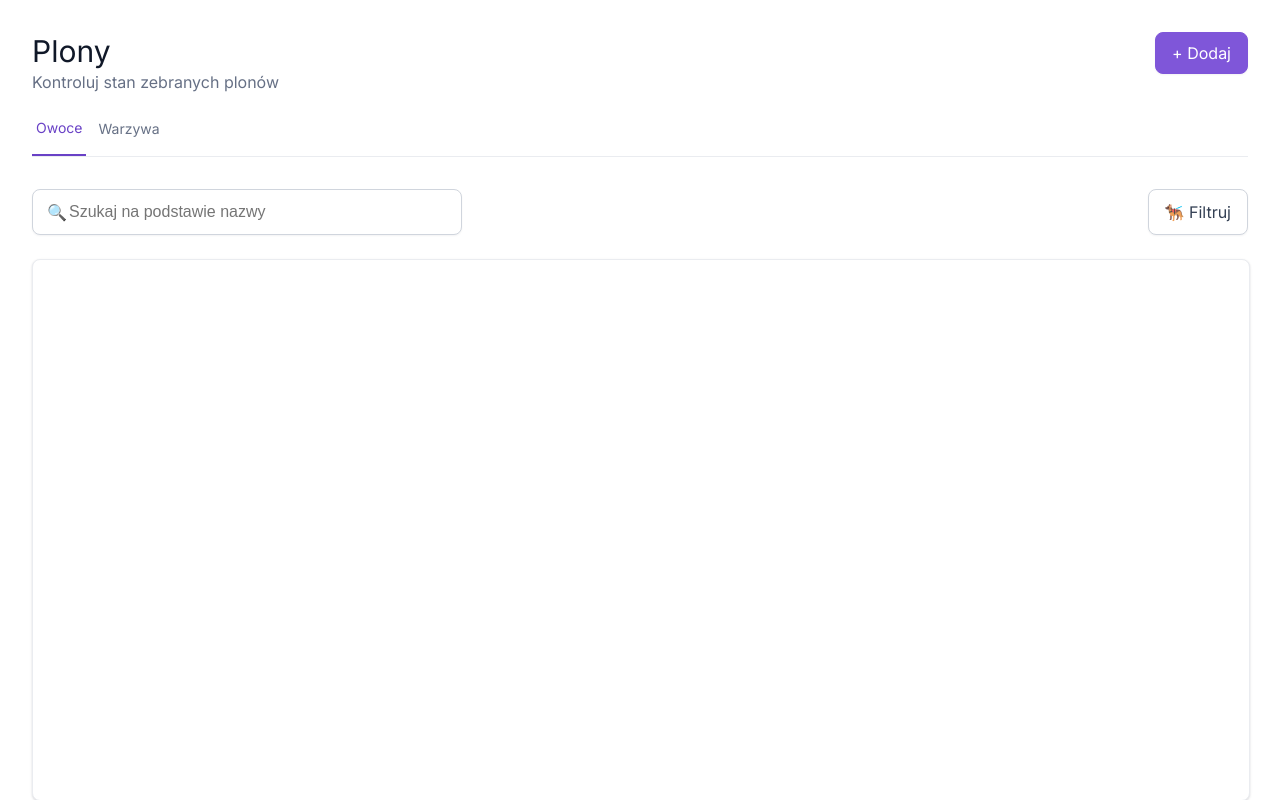
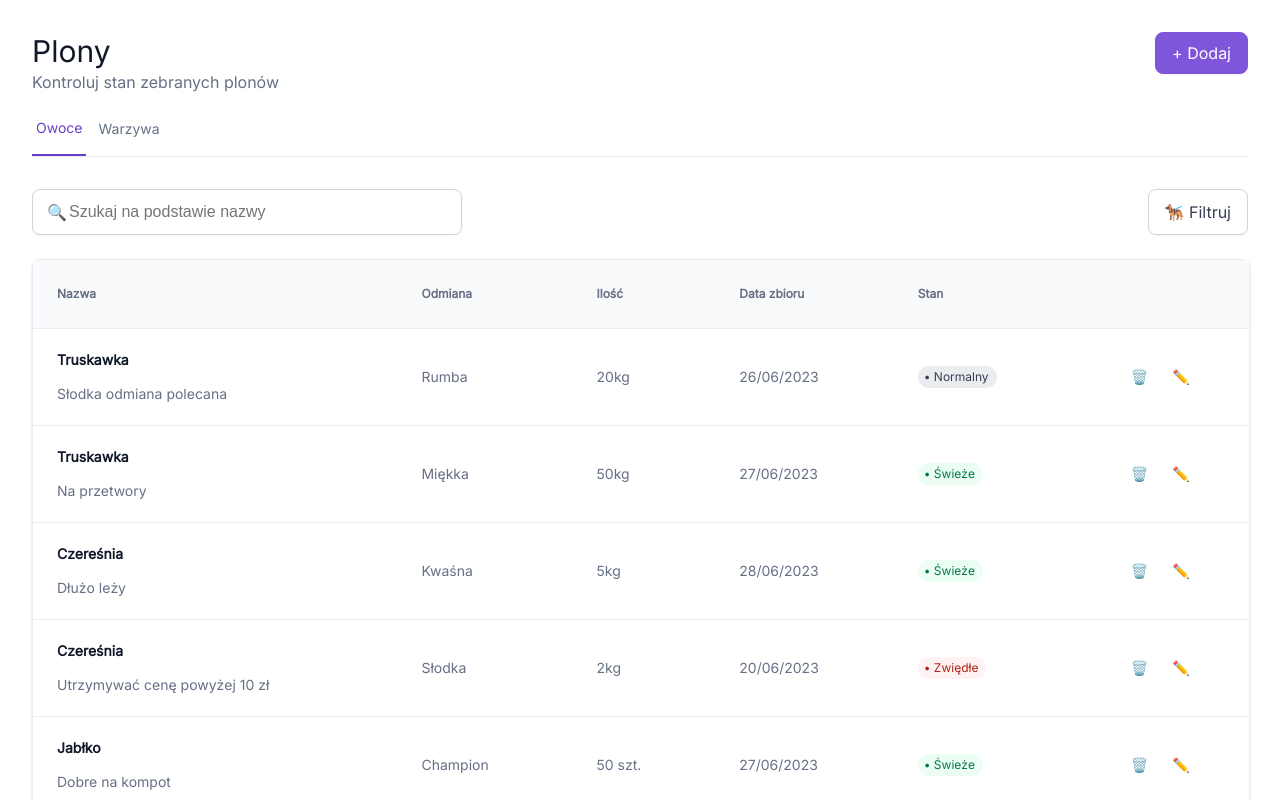
Before and after one commit to Weronika-Zaprawa/wolm, a React (Create React App) app: page / in a window 1280 px wide. Built offline with nearby package versions, Linux system fonts and the light colour scheme.

Commit message:
Cu 862k3bnym create table layout (#2)
* Working on table styles

* Created table layout

```diff
--- a/src/home-page/components/table/Table.scss
+++ b/src/home-page/components/table/Table.scss
@@ -2,7 +2,6 @@
 
 .table-container {
   width: 100%;
-  height: 540px;
   display: flex;
   flex-direction: column;
   align-items: flex-start;
@@ -15,4 +14,132 @@
   background: base.$white;
   box-shadow: 0px 1px 2px 0px rgba(16, 24, 40, 0.06),
     0px 1px 3px 0px rgba(16, 24, 40, 0.1);
+
+  table {
+    width: 100%;
+    background: base.$white;
+    border-spacing: 0px;
+
+    p {
+      color: base.$gray-900;
+      font-size: 14px;
+      font-style: normal;
+      font-weight: 600;
+      line-height: 20px;
+      margin-top: 0px;
+    }
+
+    tr {
+      border-bottom: 1px solid base.$gray-200;
+      height: 44px;
+      padding: 12px 24px;
+      gap: 12px;
+
+      td {
+        text-align: start;
+        height: 44px;
+        padding: 12px 24px;
+        color: base.$gray-500;
+        border-bottom: 1px solid base.$gray-200;
+        font-size: 14px;
+        font-style: normal;
+        font-weight: 400;
+        line-height: 20px;
+
+        .pill {
+          width: fit-content;
+          display: flex;
+          align-items: flex-start;
+          mix-blend-mode: multiply;
+
+          display: flex;
+          padding: 2px 8px 2px 6px;
+          justify-content: center;
+          align-items: center;
+          gap: 6px;
+          border-radius: 16px;
+          background: base.$gray-200;
+          color: base.$gray-700;
+
+          text-align: center;
+          font-size: 12px;
+          font-style: normal;
+          font-weight: 500;
+          line-height: 18px;
+
+          &.fresh {
+            color: base.$success-700;
+            background: base.$success-50;
+          }
+          &.widhered {
+            color: base.$error-700;
+            background: base.$error-50;
+          }
+        }
+
+        .icon-container {
+          display: flex;
+          height: 72px;
+          align-items: center;
+          justify-content: center;
+          gap: 4px;
+
+          .icon {
+            display: flex;
+            padding: 10px;
+            align-items: center;
+            gap: 8px;
+            border-radius: 8px;
+            cursor: pointer;
+          }
+        }
+      }
+    }
+
+    .header-row {
+      border-bottom: 1px solid base.$gray-200;
+      background-color: base.$gray-50;
+      color: base.$gray-500;
+
+      font-size: 12px;
+      font-style: normal;
+      font-weight: 500;
+      line-height: 18px;
+
+      th {
+        text-align: start;
+        height: 44px;
+        padding: 12px 24px;
+        background-color: base.$gray-50;
+        border-bottom: 1px solid base.$gray-200;
+      }
+    }
+  }
+  .footer {
+    display: flex;
+    padding: 12px 24px 16px 24px;
+    justify-content: space-between;
+    align-items: center;
+    align-self: stretch;
+
+    border-top: 1px solid base.$gray-200;
+
+    .page-number {
+      color: base.$gray-700;
+      font-size: 14px;
+      font-style: normal;
+      font-weight: 500;
+      line-height: 20px;
+    }
+    .page-changer {
+      display: flex;
+      gap: 12px;
+
+      .arrow {
+        width: 24px;
+        height: 24px;
+        cursor: pointer;
+      }
+    }
+  }
 }
--- a/src/home-page/components/table/Table.tsx
+++ b/src/home-page/components/table/Table.tsx
@@ -1,7 +1,129 @@
 import "./Table.scss";
 
 function Table() {
-  return <div className="table-container"></div>;
+  return (
+    <div className="table-container">
+      <table>
+        <tr className="header-row">
+          <th>Nazwa</th>
+          <th>Odmiana</th>
+          <th>Ilość</th>
+          <th>Data zbioru</th>
+          <th>Stan</th>
+          <th></th>
+        </tr>
+        <tr>
+          <td>
+            <p>Truskawka</p>Słodka odmiana polecana
+          </td>
+          <td>Rumba</td>
+          <td>20kg</td>
+          <td>26/06/2023</td>
+          <td>
+            <div className="pill">• Normalny</div>
+          </td>
+          <td>
+            <div className="icon-container">
+              <div className="icon">🗑️</div>
+              <div className="icon">✏️</div>
+            </div>
+          </td>
+        </tr>
+        <tr>
+          <td>
+            <p>Truskawka</p>Na przetwory
+          </td>
+          <td>Miękka</td>
+          <td>50kg</td>
+          <td>27/06/2023</td>
+          <td>
+            <div className="pill fresh">• Świeże</div>
+          </td>
+          <td>
+            <div className="icon-container">
+              <div className="icon">🗑️</div>
+              <div className="icon">✏️</div>
+            </div>
+          </td>
+        </tr>
+        <tr>
+          <td>
+            <p>Czereśnia</p>Dłużo leży
+          </td>
+          <td>Kwaśna</td>
+          <td>5kg</td>
+          <td>28/06/2023</td>
+          <td>
+            <div className="pill fresh">• Świeże</div>
+          </td>
+          <td>
+            <div className="icon-container">
+              <div className="icon">🗑️</div>
+              <div className="icon">✏️</div>
+            </div>
+          </td>
+        </tr>
+        <tr>
+          <td>
+            <p>Czereśnia</p>Utrzymywać cenę powyżej 10 zł
+          </td>
+          <td>Słodka</td>
+          <td>2kg</td>
+          <td>20/06/2023</td>
+          <td>
+            <div className="pill widhered">• Zwiędłe</div>
+          </td>
+          <td>
+            <div className="icon-container">
+              <div className="icon">🗑️</div>
+              <div className="icon">✏️</div>
+            </div>
+          </td>
+        </tr>
+        <tr>
+          <td>
+            <p>Jabłko</p>Dobre na kompot
+          </td>
+          <td>Champion</td>
+          <td>50 szt.</td>
+          <td>27/06/2023</td>
+          <td>
+            <div className="pill fresh">• Świeże</div>
+          </td>
+          <td>
+            <div className="icon-container">
+              <div className="icon">🗑️</div>
+              <div className="icon">✏️</div>
+            </div>
+          </td>
+        </tr>
+        <tr>
+          <td>
+            <p>Jabłko</p>Wyprzedawać priorytetowo
+          </td>
+          <td>Papierówka</td>
+          <td>300 szt.</td>
+          <td>26/06/2023</td>
+          <td>
+            <div className="pill fresh">• Świeże</div>
+          </td>
+          <td>
+            <div className="icon-container">
+              <div className="icon">🗑️</div>
+              <div className="icon">✏️</div>
+            </div>
+          </td>
+        </tr>
+      </table>
+      <div className="footer">
+        <div className="page-number">Strona 1 z 10</div>
+        <div className="page-changer">
+          <div className="arrow">⬅️</div>
+          <div className="arrow">➡️</div>
+        </div>
+      </div>
+    </div>
+  );
 }
 
 export default Table;
```
